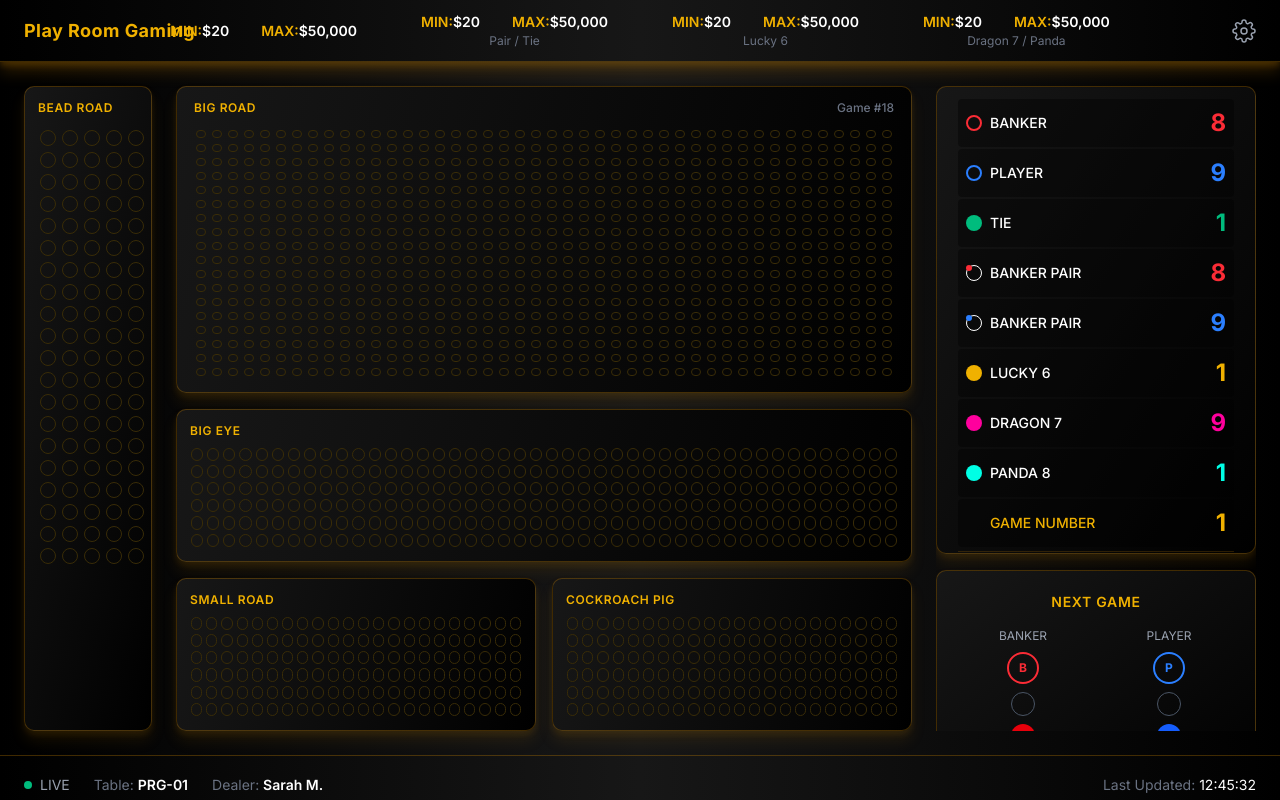
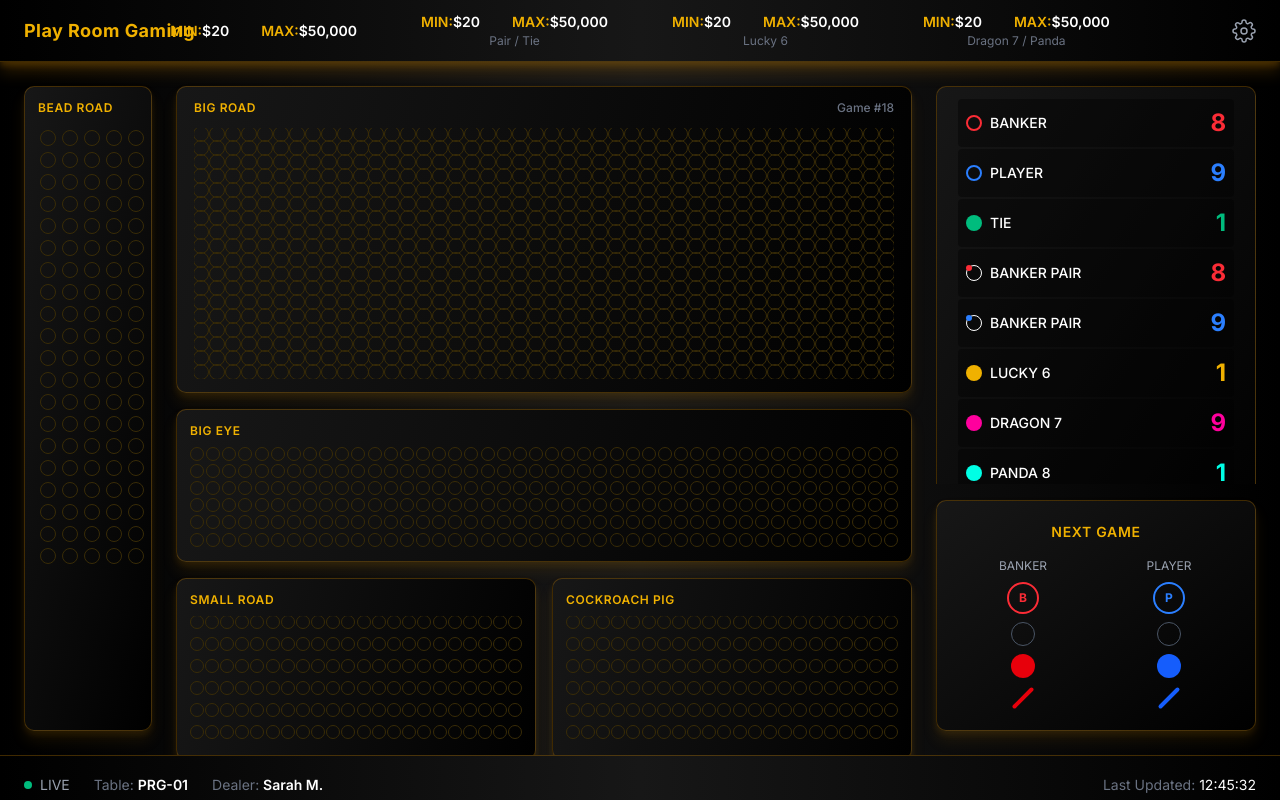
Before and after one commit to niomartinez/playroom-web, a Next.js app: page /studio in a window 1280 px wide. Built offline with nearby package versions, Linux system fonts and the light colour scheme.

Commit message:
fix: BigRoad circles fixed-size 16px (no horizontal stretch), NextGame always visible
Co-Authored-By: Claude Opus 4.6 (1M context) <noreply@anthropic.com>

```diff
--- a/src/app/studio/page.tsx
+++ b/src/app/studio/page.tsx
@@ -41,9 +41,13 @@ export default function StudioDashboard() {
         </div>
 
         {/* Right — Score Panel + Next Game */}
-        <div className="flex flex-col min-h-0 overflow-y-auto">
-          <ScorePanel />
-          <NextGamePanel />
+        <div className="flex flex-col min-h-0 gap-0">
+          <div className="flex-1 min-h-0 overflow-y-auto">
+            <ScorePanel />
+          </div>
+          <div className="shrink-0">
+            <NextGamePanel />
+          </div>
         </div>
       </main>
 
--- a/src/components/studio/BigRoad.tsx
+++ b/src/components/studio/BigRoad.tsx
@@ -43,16 +43,15 @@ export default function BigRoad() {
           <div
             key={i}
             className="flex items-center justify-center"
-            style={{ padding: 2, minWidth: 0, minHeight: 0 }}
+            style={{ minWidth: 0, minHeight: 0 }}
           >
             <div
               style={{
-                width: "100%",
-                height: "100%",
+                width: 16,
+                height: 16,
                 borderRadius: "9999px",
                 border: "1px solid #392c07",
-                maxWidth: 16,
-                maxHeight: 16,
+                flexShrink: 0,
               }}
             />
           </div>
--- a/src/components/studio/DerivedRoad.tsx
+++ b/src/components/studio/DerivedRoad.tsx
@@ -32,24 +32,24 @@ export default function DerivedRoad({
         className="grid flex-1 overflow-hidden"
         style={{
           gridTemplateColumns: `repeat(${cols}, 1fr)`,
-          gridTemplateRows: `repeat(${rows}, 1fr)`,
+          gridTemplateRows: `repeat(${rows}, minmax(0, 20px))`,
           gap: "2px",
+          alignContent: "start",
         }}
       >
         {Array.from({ length: cols * rows }).map((_, i) => (
           <div
             key={i}
             className="flex items-center justify-center"
-            style={{ padding: 1, minWidth: 0, minHeight: 0 }}
+            style={{ minWidth: 0, minHeight: 0, aspectRatio: "1", display: "flex", alignItems: "center", justifyContent: "center" }}
           >
             <div
               style={{
-                width: "100%",
-                height: "100%",
+                width: 14,
+                height: 14,
                 borderRadius: "9999px",
                 border: "1px solid #392c07",
-                maxWidth: 14,
-                maxHeight: 14,
+                flexShrink: 0,
               }}
             />
           </div>
```
